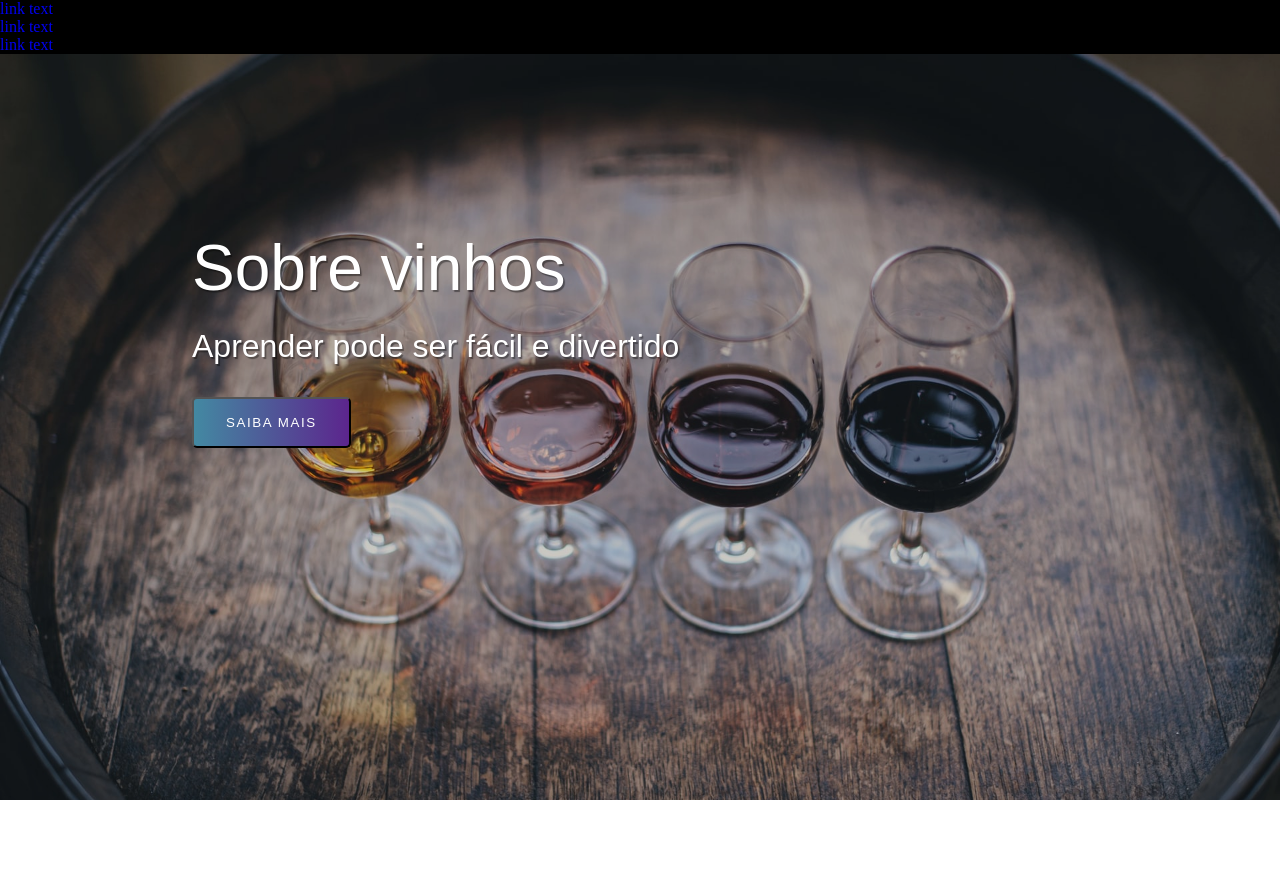
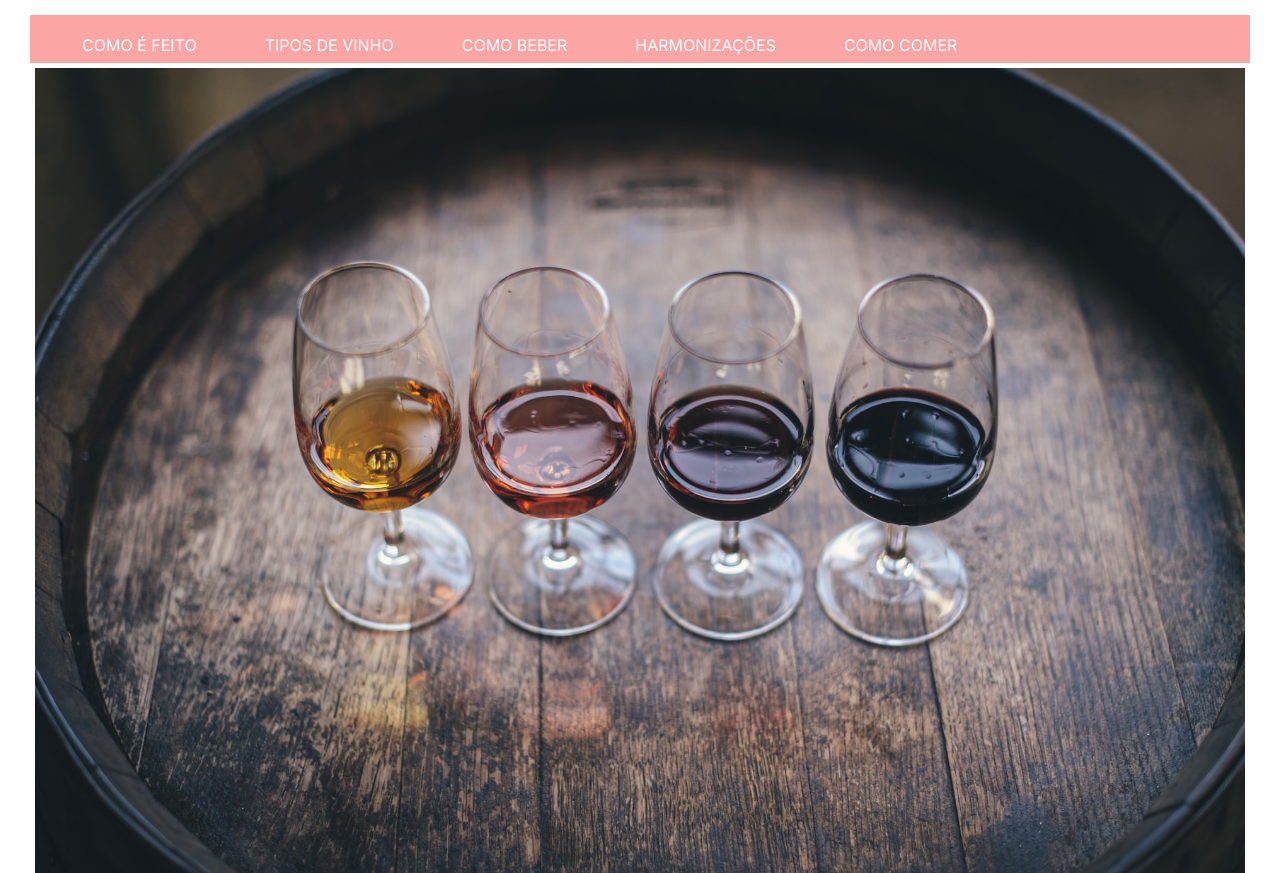
Before and after one commit to feferrao/food-and-wine, a plain HTML site: page index.html in a window 1280 px wide. Shown: the top 873 px of the page. Before the commit the page ends 800 px from the top, so only its background shows below. Drawn offline with Linux system fonts and the light colour scheme.

Commit message:
aprendendo novas funções

```diff
--- a/css/style.css
+++ b/css/style.css
@@ -1,120 +1,63 @@
 * {
   margin: 0;
   padding: 0;
+  color: #fee2e2;
   box-sizing: border-box;
   list-style: none;
   text-decoration: none;
 }
+.container {
+  clear: both;
+  width: 100%;
+  margin: 0 auto;
+  padding: 15px 30px 30px 30px;
+}
 
-.site-header {
+.heading {
   width: 100%;
-  height: 100vh;
-  overflow: hidden;
+  height: 3rem;
+  background-color: #fca5a5;
+}
+
+.navigation__nav {
+  width: 100%;
+  height: 5rem;
+  top: 0;
+  left: 2rem;
+}
+
+.navigation__list {
+  text-align: center;
+  display: inline;
+  position: absolute;
+  margin: 20px;
+}
+
+.navigation-item {
+  margin: 2rem;
+  display: inline;
+}
+
+.navigation-link {
+  font-size: 1rem;
+  font-family: "Inter", sans-serif;
+  font-weight: 400;
+  color: #ffffff;
+  text-transform: uppercase;
+  margin-top: 1.5rem;
   position: relative;
-  background-color: #000;
+  cursor: pointer;
+}
+
+.navigation-link:hover {
+  font-size: 1.1rem;
+  color: gray;
 }
 
 .first-img {
+  border: 5px solid #ffffff;
+  height: 70%;
   width: 100%;
-  height: 100%;
-  background-color: #000;
-  object-fit: cover;
-  opacity: 0.8;
+  background-position: center;
+  background-size: contain;
 }
-
-.banner {
-  position: absolute;
-  top: 30%;
-  left: 15%;
-}
-
-.banner h1 {
-  color: #ffffff;
-  font-family: "Caslon", sans-serif;
-  font-size: 4rem;
-  font-weight: 400;
-  text-shadow: 0.1rem 0.1rem 1px rgba(0, 0, 0, 0.4);
-  line-height: 3.5rem;
-  margin-bottom: 2rem;
-  opacity: 0;
-  animation: MoveBanner 1s 0.5s forwards;
-}
-
-.banner p {
-  color: #ffffff;
-  font-family: "Baskerville", sans-serif;
-  font-size: 2rem;
-  font-weight: 400;
-  text-shadow: 0.1rem 0.1rem 1px rgba(0, 0, 0, 0.4);
-  margin-bottom: 2rem;
-  opacity: 0;
-  animation: MoveBanner 1s 0.7s forwards;
-}
-.banner button {
-  color: #fff;
-  font-family: "Baskerville", sans-serif;
-  letter-spacing: 0.1rem;
-  text-transform: uppercase;
-  background: #5c258d;
-  background: -webkit-linear-gradient(to right, #4389a2, #5c258d);
-  background: linear-gradient(to right, #4389a2, #5c258d);
-  padding: 1rem 2rem;
-  border-radius: 5px;
-  cursor: pointer;
-  opacity: 0;
-  animation: MoveBanner 1s 0.9s forwards;
-}
-
-.banner button:hover {
-  opacity: 0.8;
-  color: #000;
-}
-
-@keyframes MoveBanner {
-  0% {
-    transform: translateY(10rem);
-  }
-
-  100% {
-    transform: translateY(0);
-    opacity: 1;
-  }
-}
-/*
-.container {
-}
-
-.nav-bar {
-  width: 100%;
-  height: 60px;
-  background-color: #fca5a5;
-}
-
-.main-bar {
-  font-size: 20px;
-  font-weight: 600;
-  font-family: Georgia, "Times New Roman", Times, serif;
-}
-
-.list-bar {
-  color: #ffffff;
-  float: left;
-  margin-left: 20px;
-  cursor: pointer;
-}
-
-a:link {
-  color: green;
-}
-
-a:visited {
-  color: pink;
-}
-
-a:hover {
-  color: red;
-}
-
-a:active {
-  color: yellow;
-}*/
--- a/index.html
+++ b/index.html
@@ -6,28 +6,33 @@
     <meta name="viewport" content="width=device-width, initial-scale=1.0" />
 
     <link rel="stylesheet" href="css/style.css" />
+    <link i class="fa-solid fa-wine-glass"></link>
 
-    <link
-      href="https://fonts.googleapis.com/css2?family=Jost:wght@200;400;600;900&family=Libre+Baskerville:wght@400;700&family=Libre+Caslon+Text:wght@400;700&display=swap"
-      rel="stylesheet"
-    />
+    <link rel="preconnect" href="https://fonts.googleapis.com">
+<link rel="preconnect" href="https://fonts.gstatic.com" crossorigin>
+<link href="https://fonts.googleapis.com/css2?family=Inter:wght@200;400;700&family=Quicksand:wght@400;600;700&display=swap" rel="stylesheet">
+
+
+
 
     <title>Food and wine</title>
   </head>
   <body>
     <div class="container">
-      <header class="site-header">
-        <ul class="main-bar">
-          <li class="list-bar"><a href="#">link text</a></li>
-          <li class="list-bar"><a href="#">link text</a></li>
-          <li class="list-bar"><a href="#">link text</a></li>
-        </ul>
+      <header>
+        <div class="heading">
+          <nav class="navigation__nav">
+            <ul class="navigation__list">
+              <li class="navigation-item"><a href="#" class="navigation-link">Como é feito</a></li>
+              <li class="navigation-item"><a href="#" class="navigation-link">Tipos de vinho</a></li>
+              <li class="navigation-item"><a href="#" class="navigation-link">como beber</a></li>
+              <li class="navigation-item"><a href="#" class="navigation-link">Harmonizações</a></li>
+              <li class="navigation-item"><a href="#" class="navigation-link">Como Comer</a></li>
+            </ul>
+          </nav>
+        </div>
 
-        <img
-          class="first-img"
-          src="/img/maksym-kaharlytskyi-3uJt73tr4hI-unsplash.jpg"
-          alt="vineyard"
-        />
+        <div class="img-wrapper"><img class="first-img" src="/img/maksym-kaharlytskyi-3uJt73tr4hI-unsplash.jpg" alt="wine-glass" width="1309px" height="988px"/></div>
 
         <div class="banner">
           <h1>Sobre vinhos</h1>
@@ -35,6 +40,8 @@
           <button>Saiba mais</button>
         </div>
       </header>
+
     </div>
   </body>
+
 </html>
```
Also changed, not shown: img/eugene-zaycev-_m_KjgByEng-unsplash.jpg (added), img/road-trip-with-raj-O3osJ17G1UA-unsplash.jpg (added).
